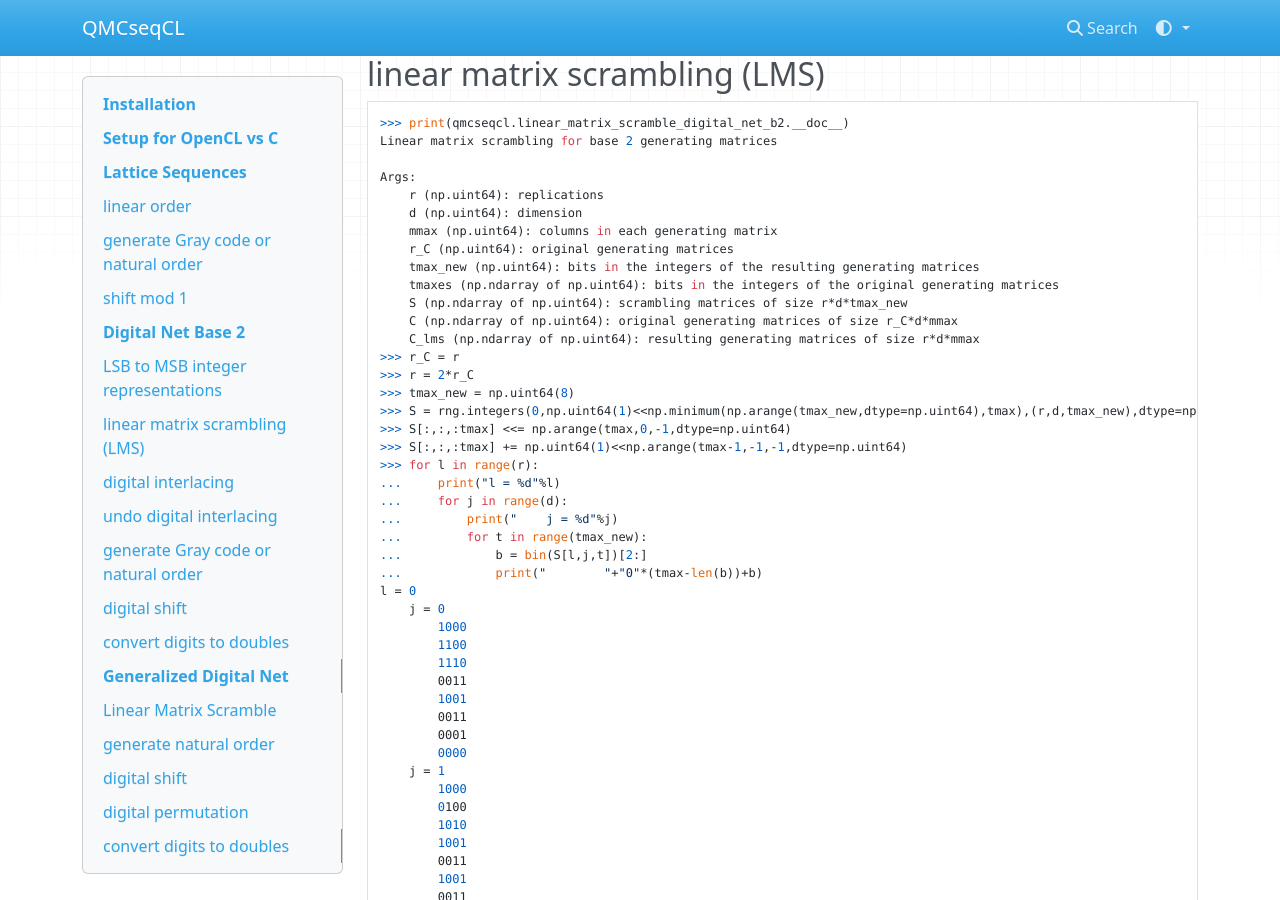
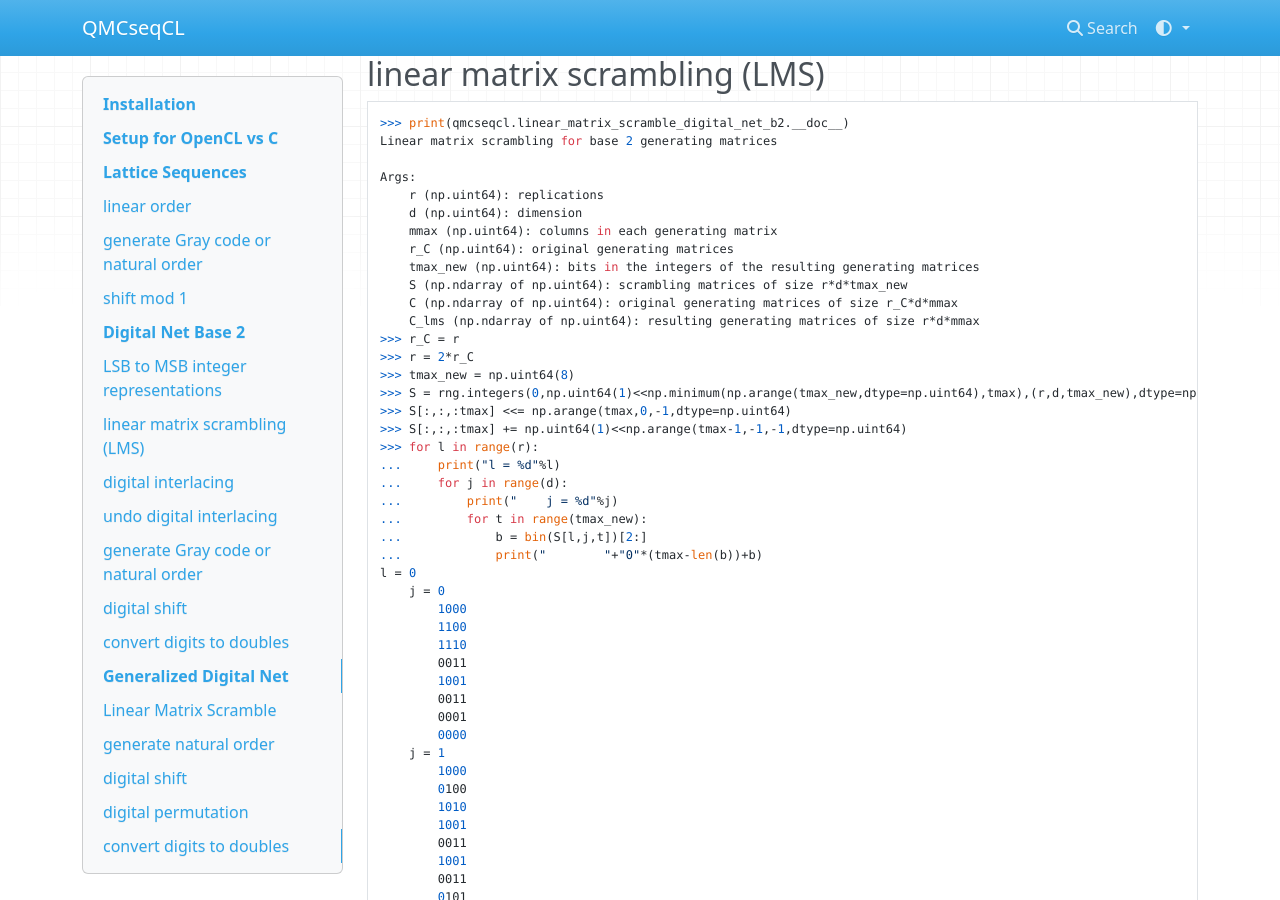
Before and after one commit to QMCSoftware/QMCToolsCL, an MkDocs documentation site: the page built from docs/index.md, in a window 1280 px wide and 900 px high, scrolled down 4367 px. Built offline with MkDocs 1.6.1, drawn with Linux system fonts in a browser that asks for light colours; nearby versions of some CDN libraries; some of the changed text lies outside the part shown.

```diff
--- a/docs/index.md
+++ b/docs/index.md
@@ -240,7 +240,6 @@ Args:
     mmax (np.uint64): columns in each generating matrix
     r_C (np.uint64): original generating matrices
     tmax_new (np.uint64): bits in the integers of the resulting generating matrices
-    tmaxes (np.ndarray of np.uint64): bits in the integers of the original generating matrices
     S (np.ndarray of np.uint64): scrambling matrices of size r*d*tmax_new
     C (np.ndarray of np.uint64): original generating matrices of size r_C*d*mmax
     C_lms (np.ndarray of np.uint64): resulting generating matrices of size r*d*mmax
@@ -332,7 +331,7 @@ l = 1
         1101
         0111
 >>> C_lms = np.empty((r,d,mmax),dtype=np.uint64)
->>> time_perf,time_process = qmcseqcl.linear_matrix_scramble_digital_net_b2(r,d,mmax,r_C,tmax_new,tmaxes,S,C,C_lms,**kwargs)
+>>> time_perf,time_process = qmcseqcl.linear_matrix_scramble_digital_net_b2(r,d,mmax,r_C,tmax_new,S,C,C_lms,**kwargs)
 >>> C_lms
 array([[[232,  96,  52,  30],
         [180, 245, 158, 192],
--- a/setup.py
+++ b/setup.py
@@ -2,7 +2,7 @@ import setuptools
 from setuptools import Extension
 import os
 
-cl_file = os.path.dirname(os.path.abspath(__file__))+"/qmcseqcl/qmcseqcl.cl"
+cl_file = "./qmcseqcl/qmcseqcl.cl"
 with open(cl_file,"r") as f:
     cl_content = f.read()
 c_content = '#include "qmcseqcl.h"\n\n'+cl_content
```
Also changed, not shown: 1 other file.
